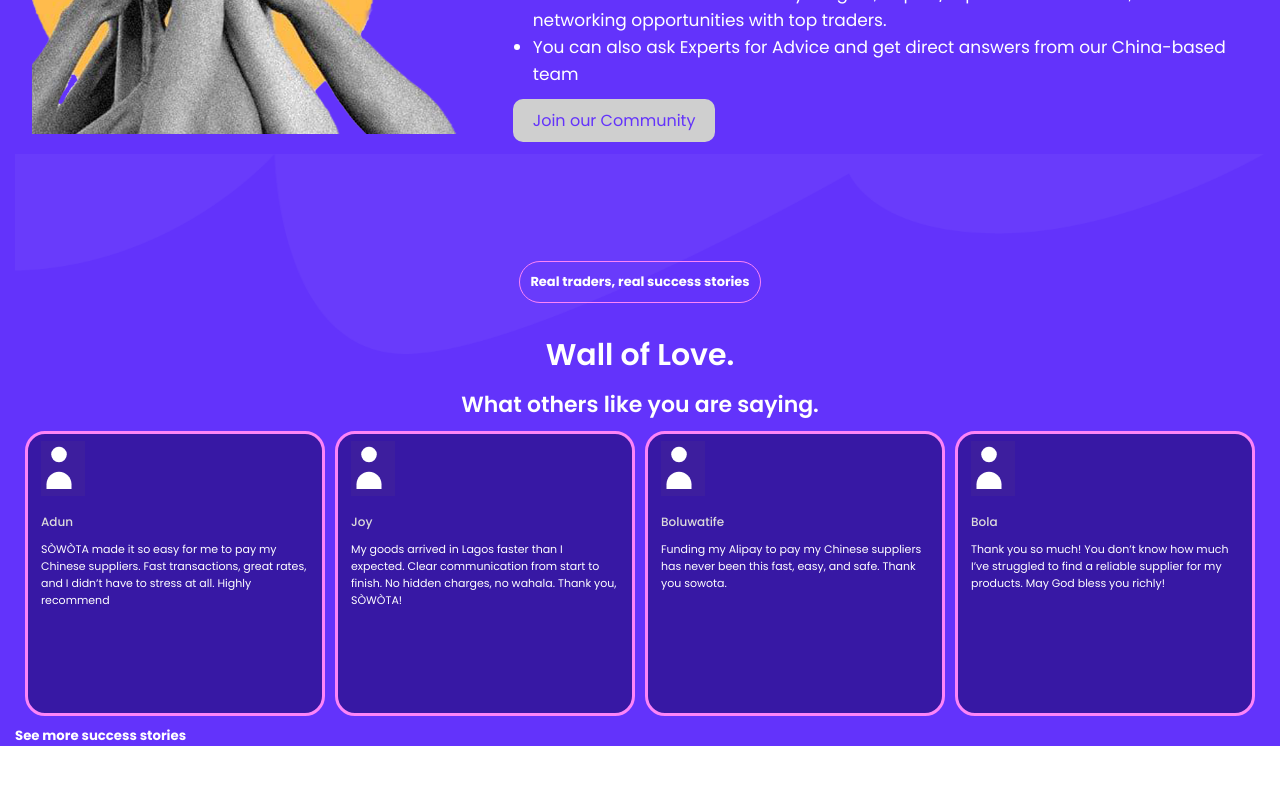
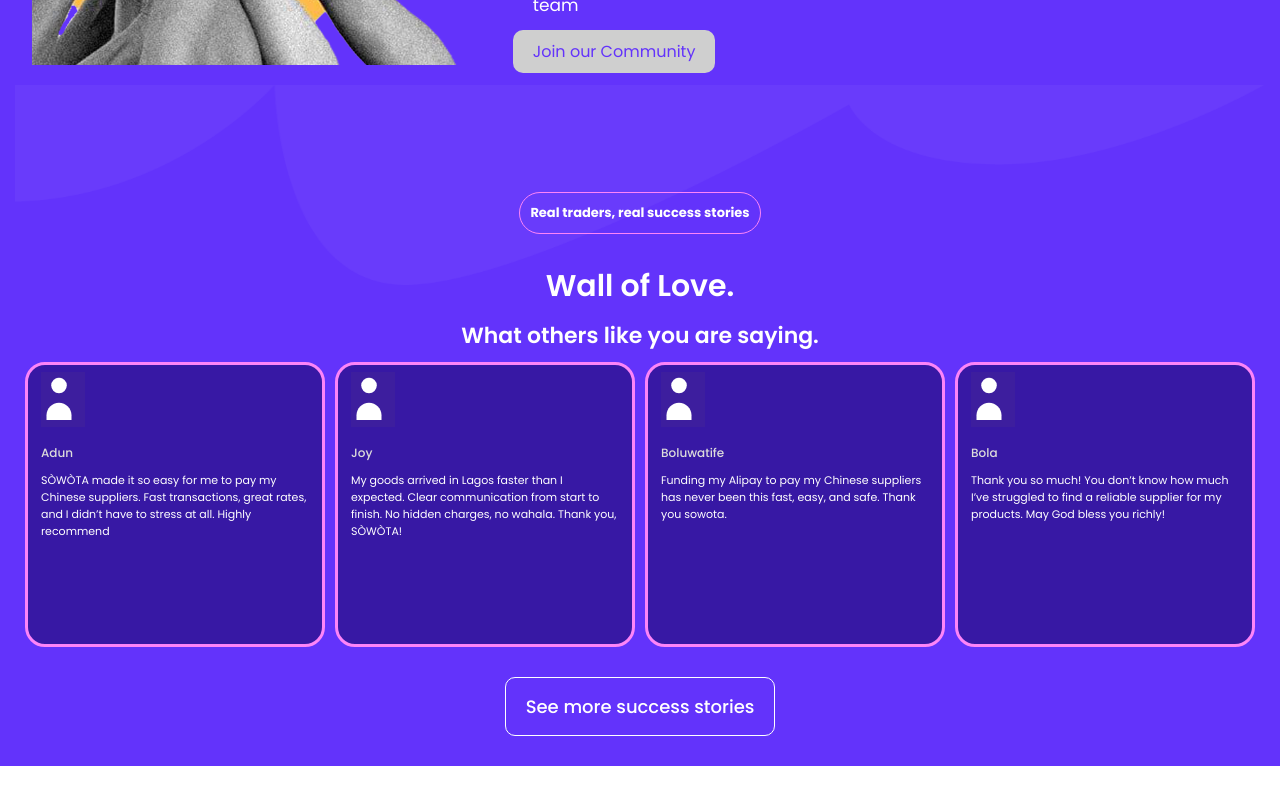
Before and after one commit to Awoniyi-Semilore/Sowota-Clone, a React (Vite) app: page / in a window 1280 px wide. Shown: the part 2000-2797 px from the top of the page. Built offline with nearby package versions, Linux system fonts and the light colour scheme.

Commit message:
changes to section5, app.css and home.jsx

```diff
--- a/src/App.css
+++ b/src/App.css
@@ -32,7 +32,6 @@
     z-index: 10000;
     width: 100%;
     overflow-x: hidden;
-    position: relative; /* Contains absolutely positioned children */
     box-sizing: border-box;
     width: 100% !important; /* Force 100% width */
     left: 0;
--- a/src/component/Section4.css
+++ b/src/component/Section4.css
@@ -85,3 +85,18 @@
     width: 100%;
     height: 200px;
 }
+.section4 h5{
+    border:  1px solid #FFFF;
+    margin-bottom: 30px;
+    margin-top: 20px;
+    padding: 15px 20px;
+    font-size: 18px;
+    font-weight: 500;
+    border-radius: 10px;
+}
+.section4-h5{
+    display: flex;
+    justify-content: center;
+    align-items: center;
+    text-align: center;
+}
--- a/src/component/Section5/Section5.css
+++ b/src/component/Section5/Section5.css
@@ -1,34 +1,36 @@
 .section5{
-    margin: 120px 18%;
+    padding-top: 100px;
 }
 .section5 img{
-    height: 100px;
+    height: 70px;
 }
 .profileImgs{
     display: flex;
     flex-direction: column;
-    justify-content: space-between;
-    align-items: flex-start;
-    gap: 80px;
+    justify-content: center;
+    align-items: center;
+    gap: 40px;
 }
 .profileTop{
     display: flex;
     justify-content: space-between;
-    align-items: flex-start;
-    gap: 80%;
+    align-items: center;
+    gap: 150px;
+    padding: 0 30%;
 }
 .profileCenter{
     display: flex;
     justify-content: space-between;
     align-items: flex-start;
-    gap: 150%;
-    margin: 0 16%;
+    gap: 170px;
+    padding: 0 37%;
 }
 .profileBottom{
     display: flex;
     justify-content: space-between;
     align-items: flex-start;
-    gap: 290%;
+    gap: 200px;
+    padding: 0 70%;
 }
 .center1{
     margin-top: -330px;
@@ -39,19 +41,20 @@
     font-size: 45px;
     font-weight: 650;
     line-height: 30px;
-    margin-bottom: 60px;
+    margin-bottom: 50px;
     text-align: center;
 }
 .center1 p{
     font-size: 18px;
     font-weight: 400;
     line-height: 30px;
-    margin-bottom: 20px;
-    margin-left: -10%;
+    padding-bottom: 20px;
+    padding-top: 40px;
+    text-align: center;
 }
 .center1-a-div{
+    display: flex;
     align-items: center;
-    display: flex;
     justify-content: center;
 }
 .center1-a{
@@ -62,8 +65,7 @@
     color: #fff;
     text-align: center;
     font-size: 16px;
-    margin-top: 60px;
-    margin-left: -10%;
+    margin-top: 45px;
     font-weight: 550;
 }
 .center1-a:hover{
@@ -76,11 +78,7 @@
 
 
 
-@media (max-width: 1115px){
-    .section5{
-    margin: 120px 14%;
-}
-}
+
 @media (max-width: 970px){
     .section5{
         padding: 120px 0;
--- a/src/component/Section5/Section5.jsx
+++ b/src/component/Section5/Section5.jsx
@@ -33,9 +33,7 @@
             <h1>Trusted by 1000+ Importers</h1>
             <p>Join the movement today!</p>
             <div className='center1-a-div'>
-                <a href="https://chat.whatsapp.com/J16x1c8a10OFGeG8HOORRp">
-                   <div className='center1-a'>Start your importation journey now</div>
-                </a>
+                <a href="https://chat.whatsapp.com/J16x1c8a10OFGeG8HOORRp" className='center1-a'>Start your importation journey now</a>
             </div>
 
         </div>
--- a/src/pages/Home.jsx
+++ b/src/pages/Home.jsx
@@ -393,7 +393,7 @@
             </div>
           </div>
 
-          <h5>See more success stories</h5>
+          <div className='section4-h5'><h5>See more success stories</h5></div>
         </div>
       </section>
 
```
